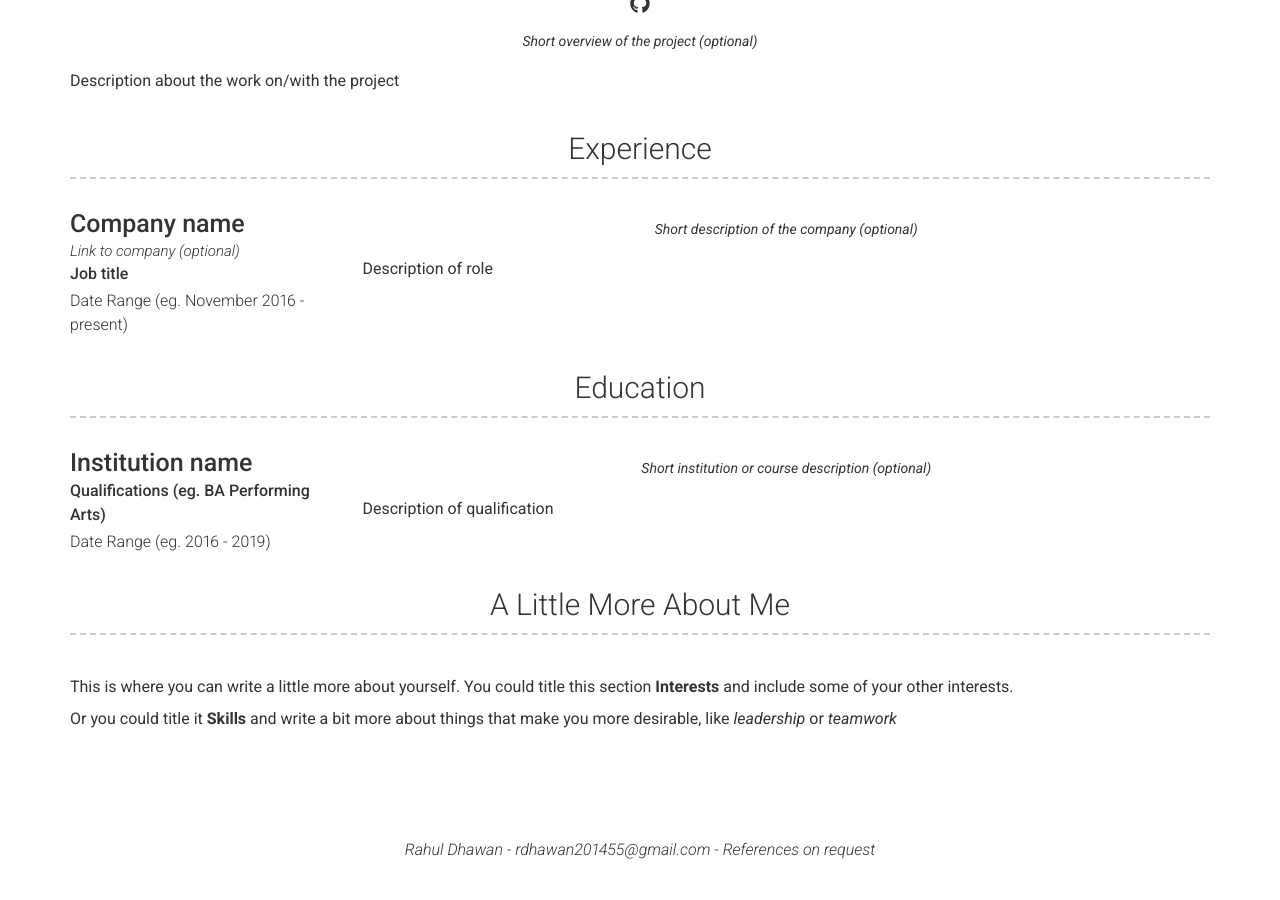
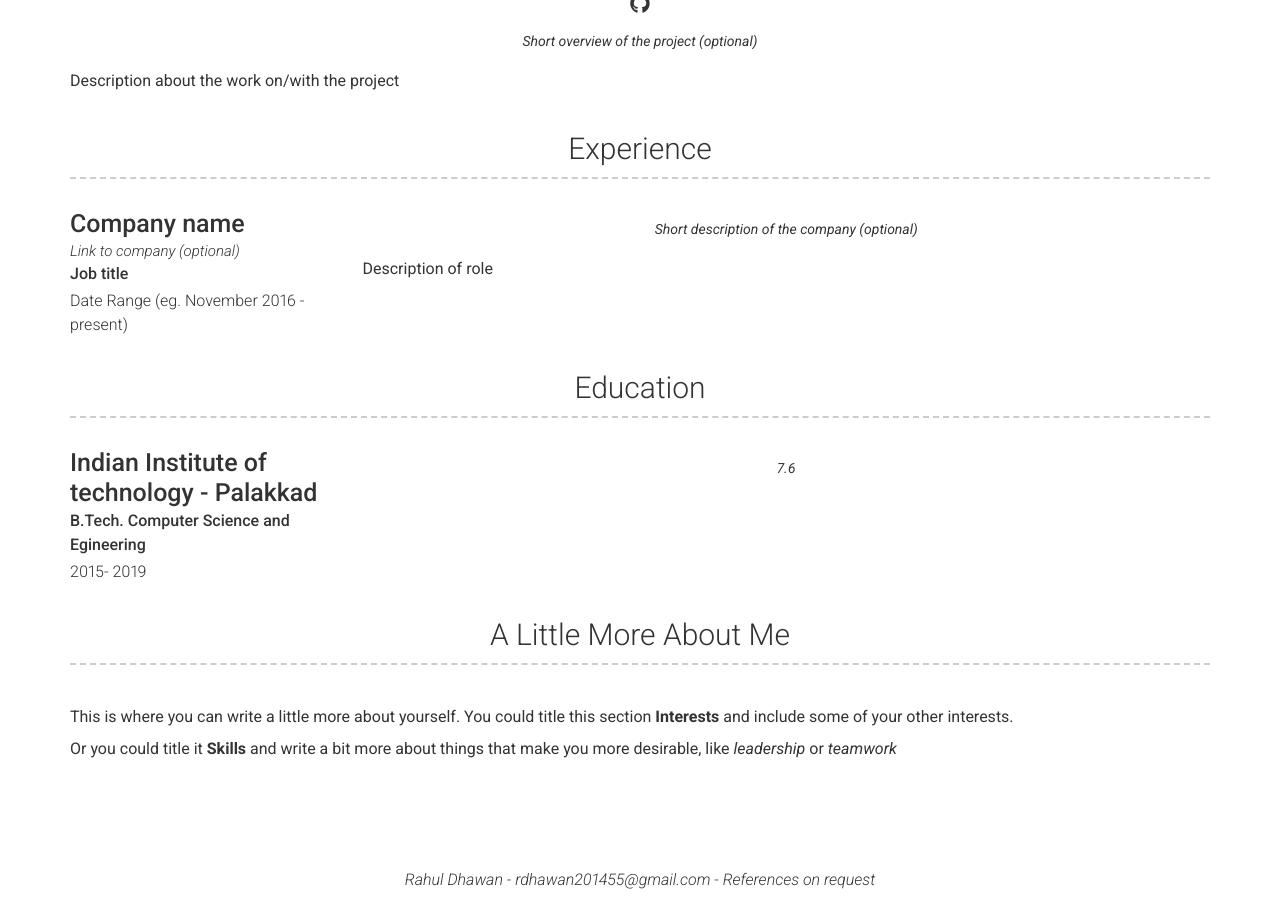
Before and after one commit to rbreezy/intro, a Jekyll site: the page built from index.md, in a window 1280 px wide and 900 px high, scrolled down 690 px. Built offline with Jekyll 4.4.1, drawn with Linux system fonts in a browser that asks for light colours; nearby versions of some CDN libraries; before the commit the page ends 1560 px from its top, so only the background shows below that.

Commit message:
Update education.yml

```diff
--- a/_data/education.yml
+++ b/_data/education.yml
@@ -1,9 +1,8 @@
 # Education Template
 - layout: left
-  name: Institution name
-  dates: Date Range (eg. 2016 - 2019)
-  qualification: Qualifications (eg. BA Performing Arts)
+  name: Indian Institute of technology - Palakkad
+  dates: 2015- 2019
+  qualification: B.Tech. Computer Science and Egineering
   quote: >
-    Short institution or course description (optional)
+    7.6
   description: | # this will include new lines to allow paragraphs
-    Description of qualification
```
